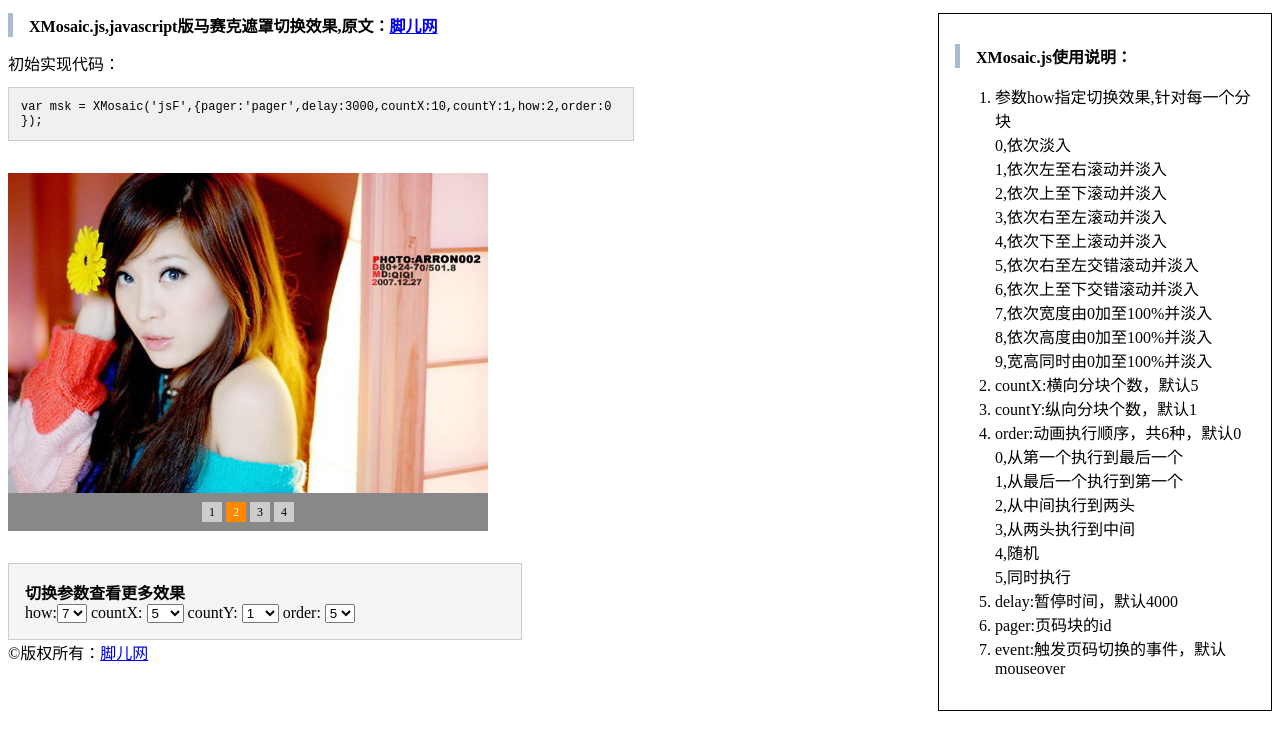
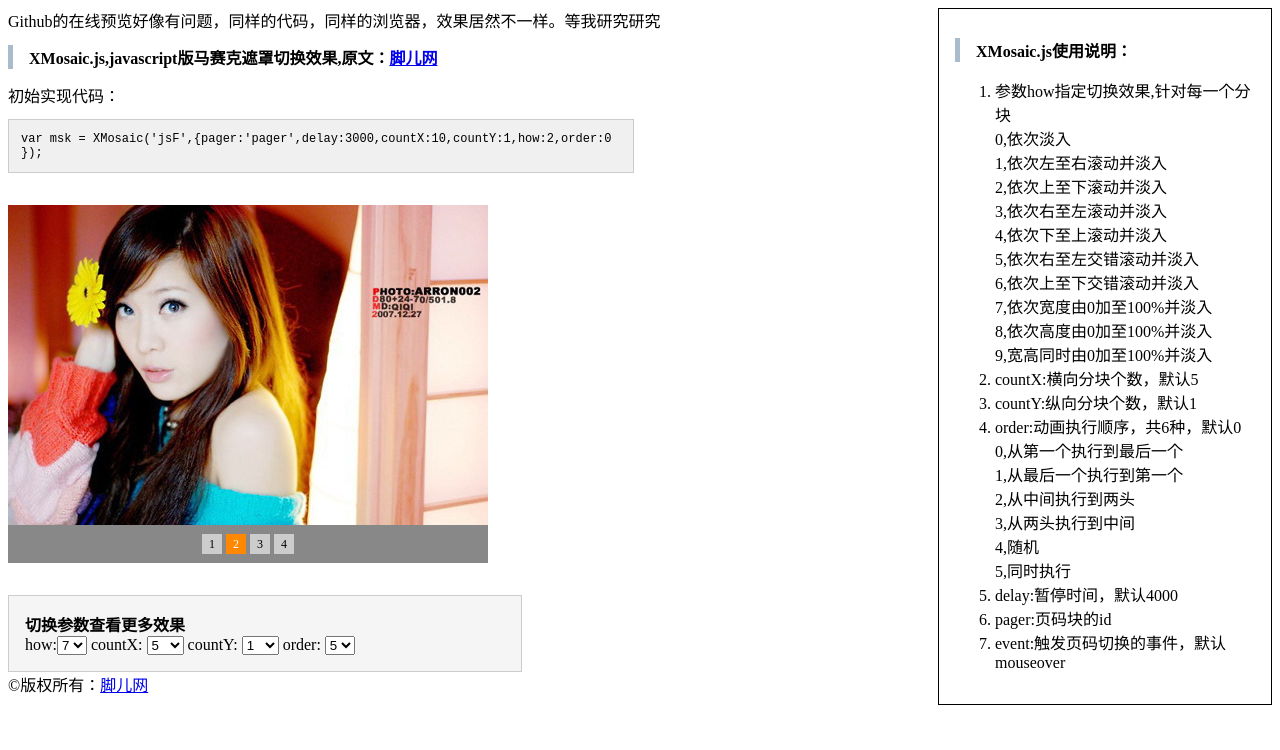
Before and after one commit to wslx520/lixlib, a plain HTML site: page XMosaic/msk.htm in a window 1280 px wide. Drawn offline with Linux system fonts and the light colour scheme.

Commit message:
效果不一致

```diff
--- a/XMosaic/msk.htm
+++ b/XMosaic/msk.htm
@@ -31,6 +31,7 @@ span.red {color:#f00;}
 <script type="text/javascript" src="XMosaic.js"></script>
 </head>
 <body>
+Github的在线预览好像有问题，同样的代码，同样的浏览器，效果居然不一样。等我研究研究
 <div class="about" >
 <h2>XMosaic.js使用说明：</h2>
 <ol>
```
